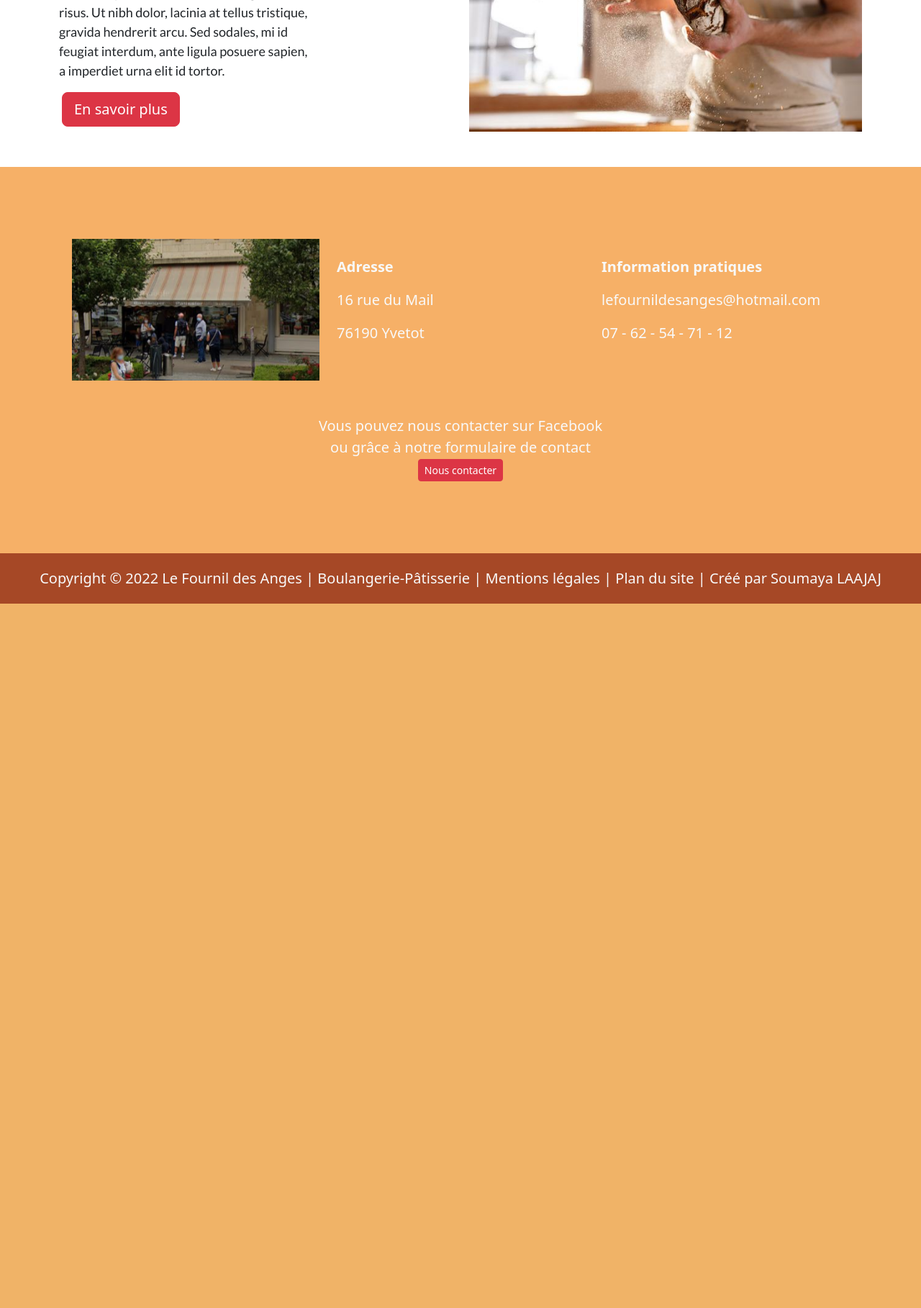
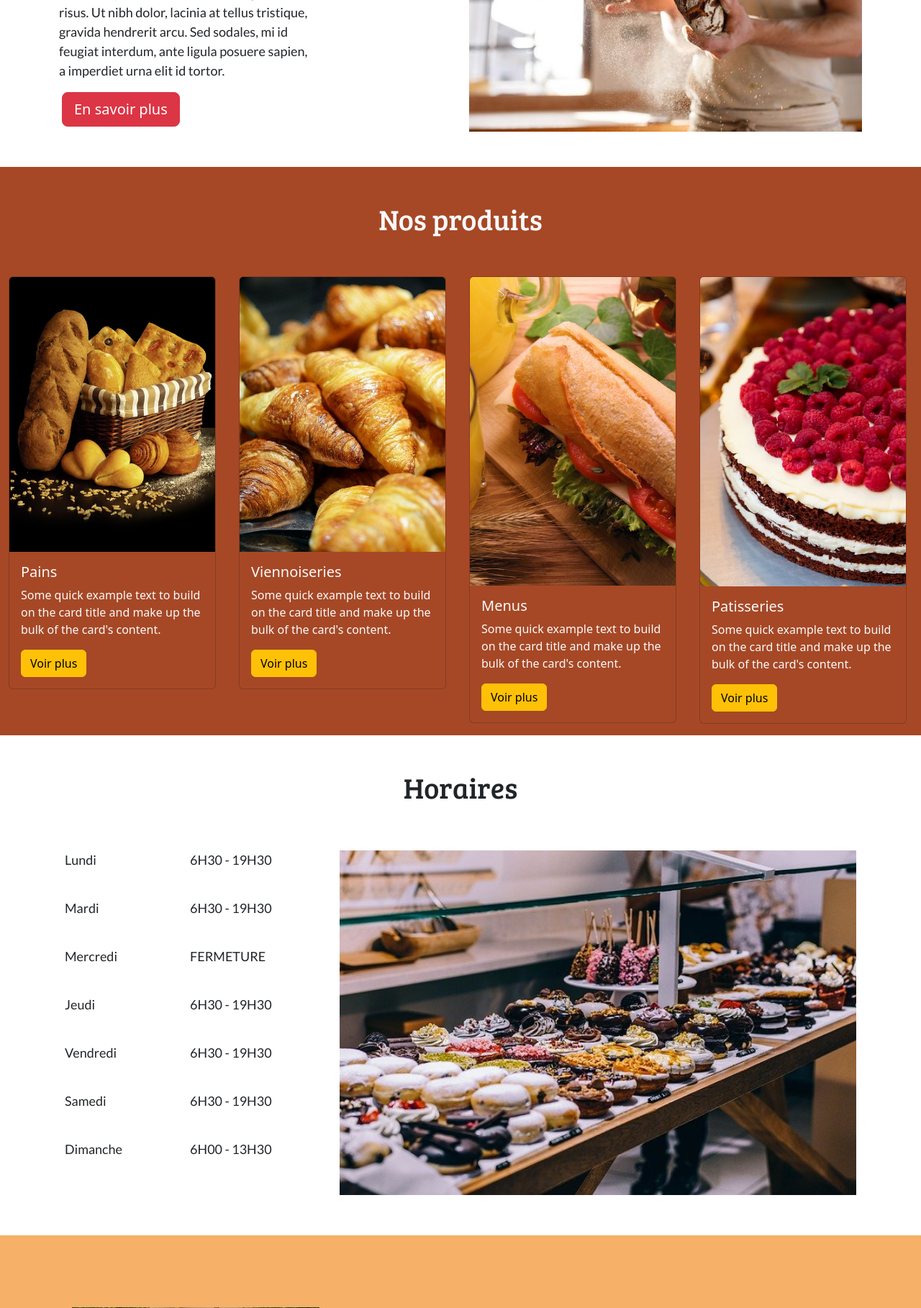
Before and after one commit to SoumayaLAAJAJ/BakeryWebsite, a Symfony app: template templates/home/index.html.twig in a window 1280 px wide. Shown: the part 865-2683 px from the top of the page at 72% size. Before the commit the page ends 1704 px from the top, so only its background shows below. Run offline with Twig, Linux system fonts and the light colour scheme; the template is opened without the code that fills it, so the values that code supplies are empty; some libraries are stand-ins or nearby versions.

Commit message:
front home

```diff
--- a/public/css/front.css
+++ b/public/css/front.css
@@ -38,3 +38,7 @@ img{
     font-family: 'Lato', sans-serif;
     font-size: large;
 }
+
+.horaire{
+    width: 100%;
+}
--- a/templates/base.html.twig
+++ b/templates/base.html.twig
@@ -28,7 +28,7 @@
                     <a class="nav-link active text-light ms-5 fs-4" aria-current="page" href="{{ path('home')}}">Accueil</a>
                     </li>
                     <li class="nav-item">
-                    <a class="nav-link text-light ms-5 fs-4" href="#">Qui sommes-nous ?</a>
+                    <a class="nav-link text-light ms-5 fs-4" href="{{path('apropos')}}">Qui sommes-nous ?</a>
                     </li>
                     <li class="nav-item dropdown">
                     <a class="nav-link dropdown-toggle text-light ms-5 fs-4" href="#" role="button" data-bs-toggle="dropdown" aria-expanded="false">
@@ -42,7 +42,7 @@
                     </ul>
                     </li>
                     <li class="nav-item">
-                    <a class="nav-link text-light ms-5 fs-4" href="#">Contact</a>
+                    <a class="nav-link text-light ms-5 fs-4" href="{{path('contact')}}">Contact</a>
                     </li>
                 </ul>
                 </div>
--- a/templates/home/index.html.twig
+++ b/templates/home/index.html.twig
@@ -46,12 +46,12 @@
 
 {# INTRO QUI-SOMMES NOUS ? #}
 
-<div class="container mt-5 d-flex">
+<div class="container mt-5 d-flex mb-5">
     <div class="row justify-content-between">
         <div class="col-md-4 pb-2">
             <h1 class='font pb-5'>Qui sommes-nous ? </h1>
             <p class="text">Class aptent taciti sociosqu ad litora torquent per conubia nostra, per inceptos himenaeos. Vivamus quis finibus urna, vitae dignissim risus. Ut nibh dolor, lacinia at tellus tristique, gravida hendrerit arcu. Sed sodales, mi id feugiat interdum, ante ligula posuere sapien, a imperdiet urna elit id tortor. </p>
-            <a href="" class="btn btn-danger btn-lg mx-1">En savoir plus</a>
+            <a href="{{ path("apropos") }}" class="btn btn-danger btn-lg mx-1">En savoir plus</a>
         </div>
         <div class="col-md-6">
             <img src="{{asset('images/qui.jpg')}}" alt="">
@@ -59,5 +59,85 @@
     </div>
 </div>
 
+{# Nos produits #}
+
+<div class="container-fluid couleur-nav pb-3">
+    <h1 class="text-center font p-5 text-light">Nos produits</h1>
+    <div class="row d-flex">
+    <div class="col-lg-3 col-md-6">
+        <div class="card couleur-nav text-light" style="width: 18rem;">
+            <img src="{{asset('images/pain-category.jpg')}}" class="card-img-top" alt="...">
+            <div class="card-body">
+                <h5 class="card-title">Pains</h5>
+                <p class="card-text">Some quick example text to build on the card title and make up the bulk of the card's content.</p>
+                <a href="#" class="btn btn-warning text-center">Voir plus</a>
+            </div>
+        </div>
+    </div>
+    <div class="col-lg-3 col-md-6">
+        <div class="card couleur-nav text-light" style="width: 18rem;">
+            <img src="{{asset('images/viennoise-cat.jpg')}}" class="card-img-top" alt="...">
+            <div class="card-body">
+                <h5 class="card-title">Viennoiseries</h5>
+                <p class="card-text">Some quick example text to build on the card title and make up the bulk of the card's content.</p>
+                <a href="#" class="btn btn-warning text-center">Voir plus</a>
+            </div>
+        </div>
+    </div>
+
+    <div class="col-lg-3 col-md-6">
+        <div class="card couleur-nav text-light" style="width: 18rem;">
+            <img src="{{asset('images/menu-cat.jpg')}}" class="card-img-top" alt="...">
+            <div class="card-body">
+                <h5 class="card-title">Menus</h5>
+                <p class="card-text">Some quick example text to build on the card title and make up the bulk of the card's content.</p>
+                <a href="#" class="btn btn-warning text-center">Voir plus</a>
+            </div>
+        </div>
+    </div>
+
+    <div class="col-lg-3 col-md-6">
+        <div class="card couleur-nav text-light" style="width: 18rem;">
+            <img src="{{asset('images/patisserie-cat.jpg')}}" class="card-img-top" alt="...">
+            <div class="card-body">
+                <h5 class="card-title">Patisseries</h5>
+                <p class="card-text">Some quick example text to build on the card title and make up the bulk of the card's content.</p>
+                <a href="#" class="btn btn-warning text-center">Voir plus</a>
+            </div>
+        </div>
+    </div>
+
+    </div>
+</div>
+
+{# Horaires #}
+<h1 class="text-center font p-5">Horaires</h1>
+<div class="container d-flex flex-wrap">
+    {# <div class="row"> #}
+        <div class="p-2 flex-fill text">
+                <p class='pb-4'>Lundi</p>
+                <p class='pb-4'>Mardi</p>
+                <p class='pb-4'>Mercredi</p>
+                <p class='pb-4'>Jeudi</p>
+                <p class='pb-4'>Vendredi</p>
+                <p class='pb-4'>Samedi</p>
+                <p class='pb-4'>Dimanche</p>
+        </div>
+        <div class="p-2 flex-fill text">
+                <p class='pb-4'>6H30 - 19H30</p>
+                <p class='pb-4'>6H30 - 19H30</p>
+                <p class='pb-4'>FERMETURE</p>
+                <p class='pb-4'>6H30 - 19H30</p>
+                <p class='pb-4'>6H30 - 19H30</p>
+                <p class='pb-4'>6H30 - 19H30</p>
+                <p class='pb-4'>6H00 - 13H30</p>
+        </div>
+        <div class="p-2 flex-fill">
+            <img  class="horaire" src="{{ asset('images/horaire.jpg') }}" alt="">
+        </div>
+
+    {# </div> #}
+</div>
+
 
 {% endblock %}
```
Also changed, not shown: src/Controller/AproposController.php (added, +20 -0 lines), src/Controller/CategoryController.php (added, +20 -0 lines), src/Controller/ContactController.php (added, +20 -0 lines), templates/apropos/index.html.twig (added, +20 -0 lines), templates/category/index.html.twig (added, +20 -0 lines), templates/contact/index.html.twig (added, +20 -0 lines), public/images/horaire.jpg (added), public/images/menu-cat.jpg (added), public/images/pain-category.jpg (added), public/images/patisserie-cat.jpg (added), public/images/viennoise-cat.jpg (added).
